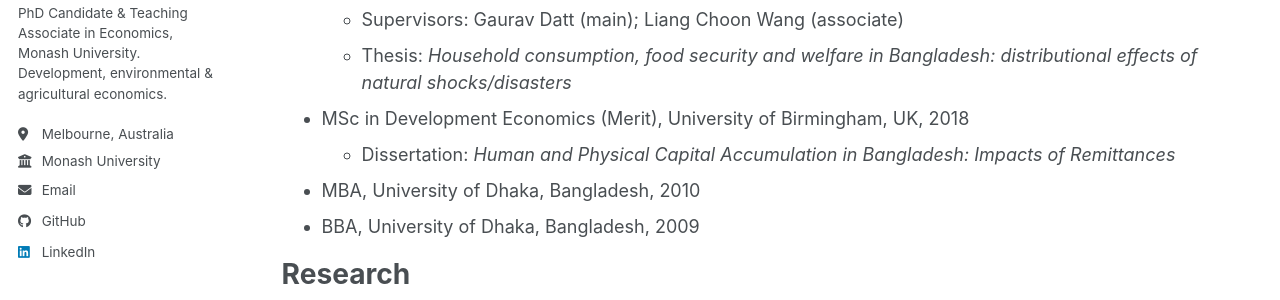
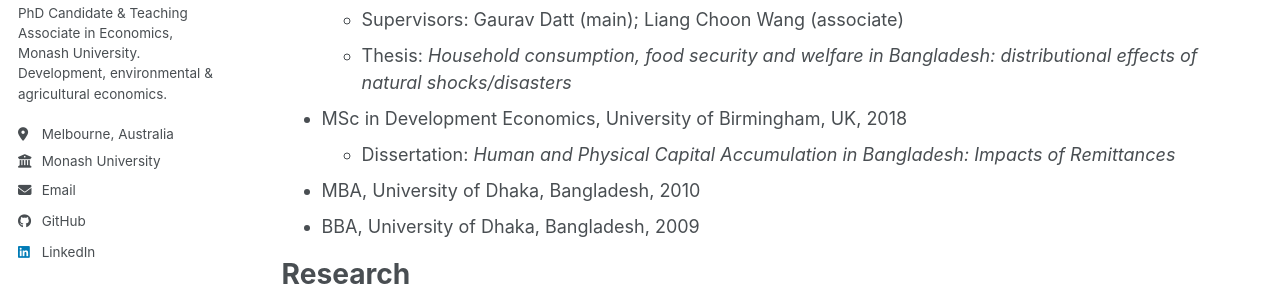
Before and after one commit to mmobarakhossen/mmobarakhossen.github.io, a Jekyll site: the page built from _pages/cv.md, in a window 1280 px wide and 900 px high. Shown: the part 315-615 px from the top of the window. Built offline with Jekyll 4.4.1, drawn with Linux system fonts in a browser that asks for light colours; a style sheet for code colours, icons or effects is not loaded.

Commit message:
Remove Merit classification from MSc

```diff
--- a/_pages/cv.md
+++ b/_pages/cv.md
@@ -17,7 +17,7 @@ Education
   * Department of Economics, Monash Business School
   * Supervisors: Gaurav Datt (main); Liang Choon Wang (associate)
   * Thesis: *Household consumption, food security and welfare in Bangladesh: distributional effects of natural shocks/disasters*
-* MSc in Development Economics (Merit), University of Birmingham, UK, 2018
+* MSc in Development Economics, University of Birmingham, UK, 2018
   * Dissertation: *Human and Physical Capital Accumulation in Bangladesh: Impacts of Remittances*
 * MBA, University of Dhaka, Bangladesh, 2010
 * BBA, University of Dhaka, Bangladesh, 2009
```
